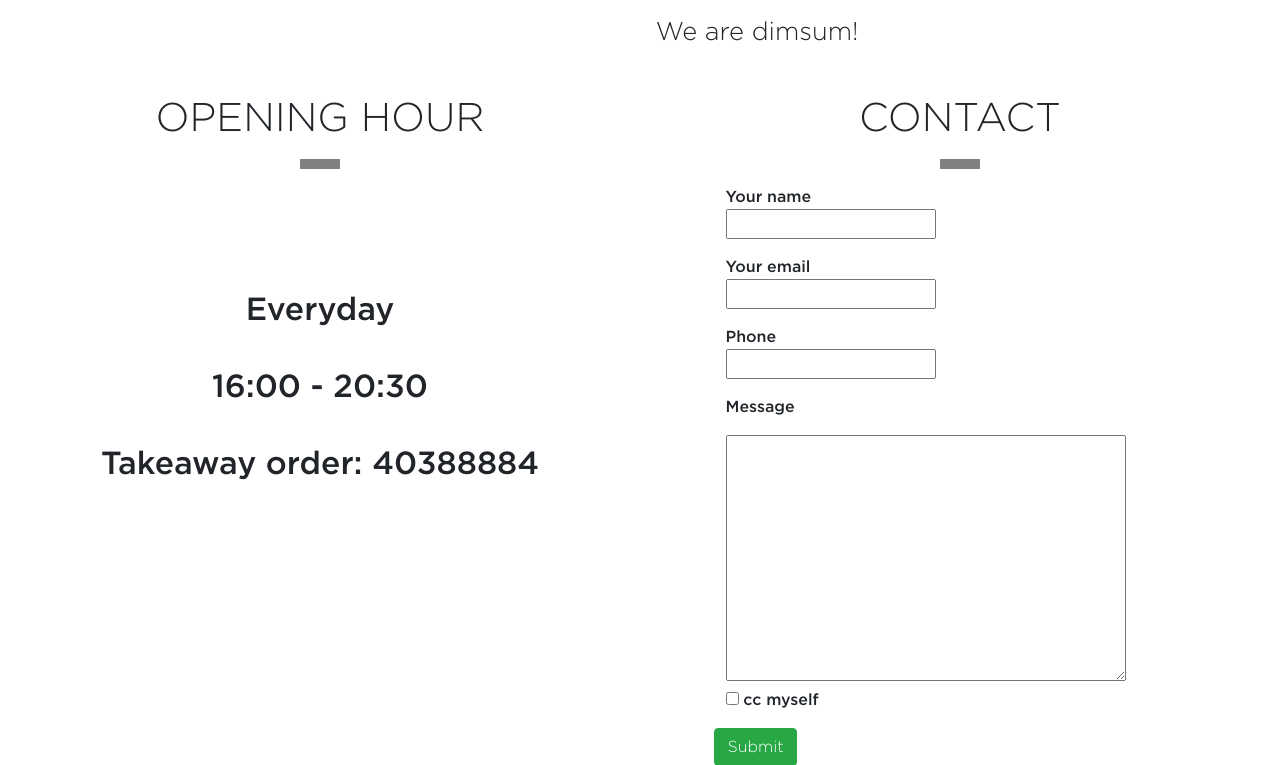
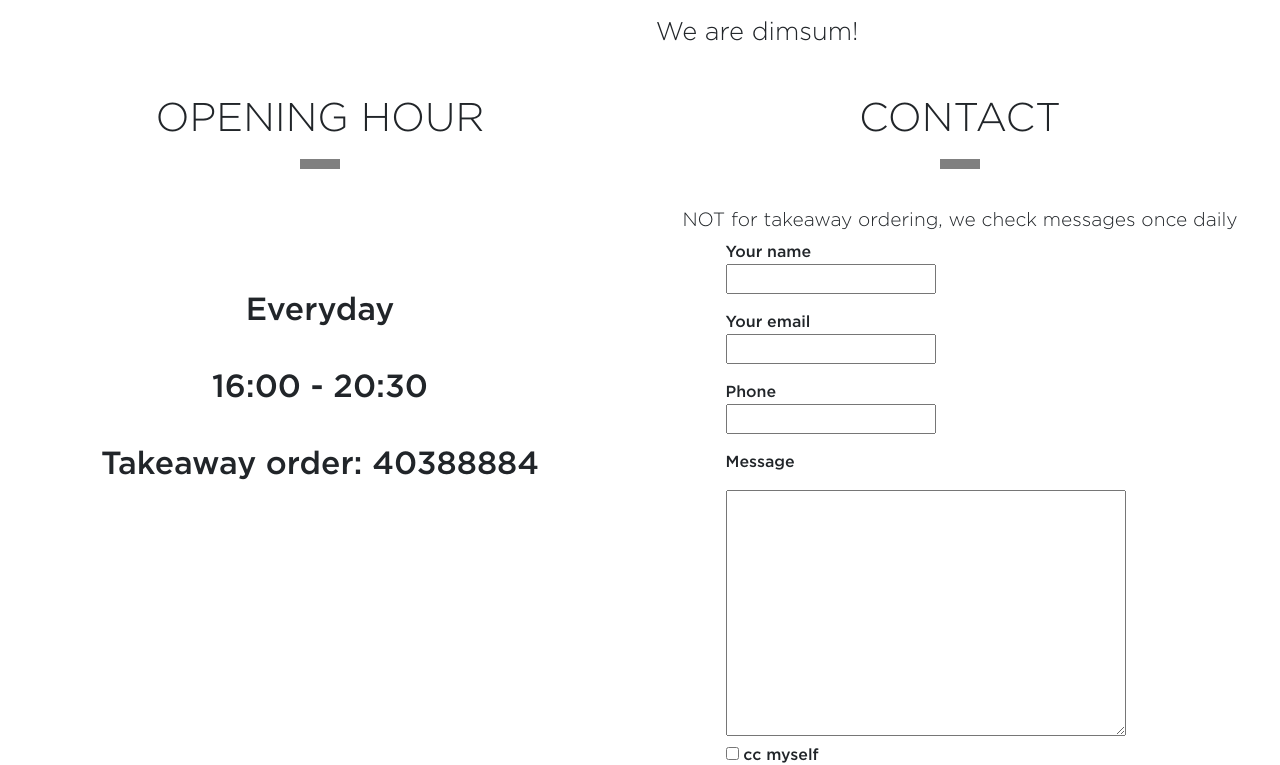
Before and after one commit to JianDk/HD_website, a Django app: page /hd2900 in a window 1280 px wide. Shown: the part 3397-4162 px from the top of the page. Run offline with Django 3.2, Linux system fonts and the light colour scheme; parts of the project's set-up code (start-up, migrations or seed data) failed here and were passed over; some libraries are stand-ins or nearby versions.

Commit message:
added contact form not for takeaway ordering for hd2900

```diff
--- a/website/index/views.py
+++ b/website/index/views.py
@@ -253,6 +253,7 @@ class hd2900(View):
         'emailSignUpForm' : newsLetterForm(),
         'menuImgPath' : 'static/media/hd2900Menu.jpg',
         'menuAltText' : 'Hidden Dimsum 2900 menu',
+        'contactSubMessage' : 'NOT for takeaway ordering, we check messages once daily',
         'aboutUsImagePath' : 'static/media/aboutus2900.jpg',
         'aboutUsImageAlt' : 'Owner of Hidden Dimsum 2900 Hellerup Mak and Mai',
         'aboutUsText' : self.ContextObject.textString,
--- a/website/static/landingPage.css
+++ b/website/static/landingPage.css
@@ -244,6 +244,12 @@
   font-family: hdFont;
 }
 
+#contactSubHeader {
+  text-align: center;
+  font-family: hdFont;
+  font-size: 1.2rem;
+}
+
 #contactForm {
   margin-left: 5%;
   font-family: hdFont;
--- a/website/templates/contactForm.html
+++ b/website/templates/contactForm.html
@@ -22,6 +22,8 @@
         <div class="col-md" id="containerContactForm">
             <h1 id = "contactHeader">CONTACT</h1>
             <hr class = "cardDeckHorisontalLine">
+            <br>
+            <h2 id="contactSubHeader">{{ contactSubMessage }}</h2>
 
             <form method="post" id="contactForm">
                 {% csrf_token %}
```
Also changed, not shown: website/productionStatic/landingPage.css (+0 -33 lines).
